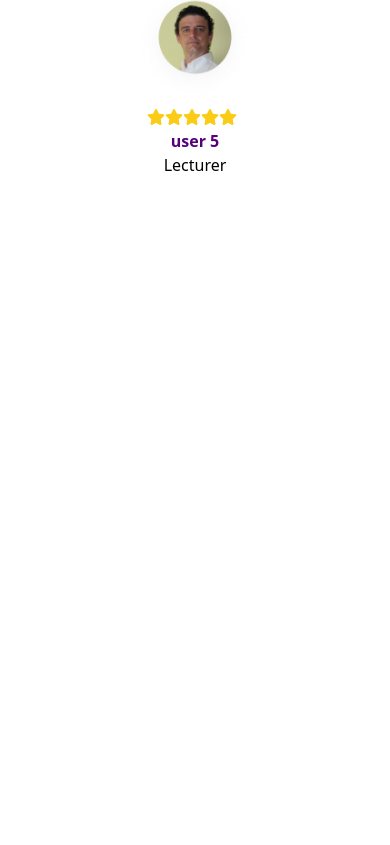
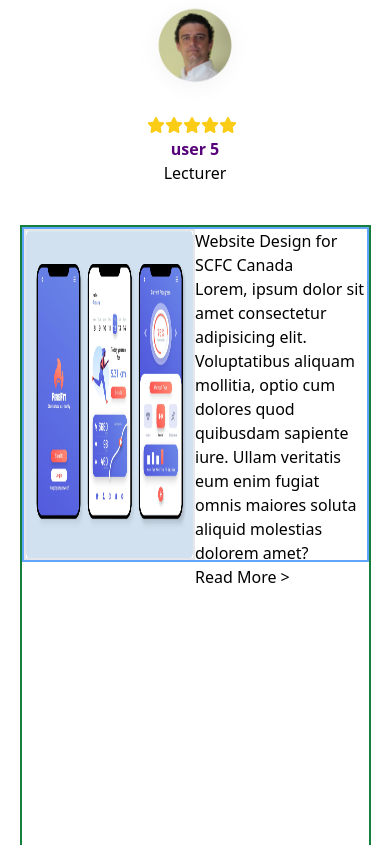
Before and after one commit to obuastella/the4coders, a React (Create React App) app in the folder front-end/: page / in a window 390 px wide. Shown: the part 2589-3434 px from the top of the page. Before the commit the page ends 2766 px from the top, so only its background shows below. Built offline with nearby package versions, Linux system fonts and the light colour scheme.

Commit message:
Created card structure

```diff
--- a/front-end/src/pages/Home/index.jsx
+++ b/front-end/src/pages/Home/index.jsx
@@ -70,7 +70,7 @@ function Home() {
         </h2>
       </aside>
       <img
-        className="md:w-[100%] m-auto mt-[4%] rounded md:h-1/5 mb-8"
+        className="md:w-[100%] m-auto mt-[4%] rounded md:h-1/5 mb-12"
         src="assets/images/sponsor-img.png"
         alt="team-img"
       />
@@ -91,7 +91,26 @@ function Home() {
       </section>
 
       {/* Recent Studies */}
-      <section className=" mt-10 w-[90%] m-auto mb-8"></section>
+      <section className=" mt-10 w-[90%] m-auto mb-8 border-2 border-green-700 h-[80%]">
+        {/* Creating the card */}
+        <div className="w-100 h-[50%] border-2 border-blue-400 flex flx-row">
+          <img
+            className="w-[50%] border-2"
+            src="assets/images/case-study-img1.png"
+            alt=""
+          />
+          <div className="w-[50%]">
+            <h2>Website Design for SCFC Canada</h2>
+            <p>
+              Lorem, ipsum dolor sit amet consectetur adipisicing elit.
+              Voluptatibus aliquam mollitia, optio cum dolores quod quibusdam
+              sapiente iure. Ullam veritatis eum enim fugiat omnis maiores
+              soluta aliquid molestias dolorem amet?
+            </p>
+            <button>Read More &gt;</button>
+          </div>
+        </div>
+      </section>
     </div>
   );
 }
```
Also changed, not shown: front-end/public/assets/images/case-study-img1.png (added), 1 other file (tests, documents, lock files or other folders).
